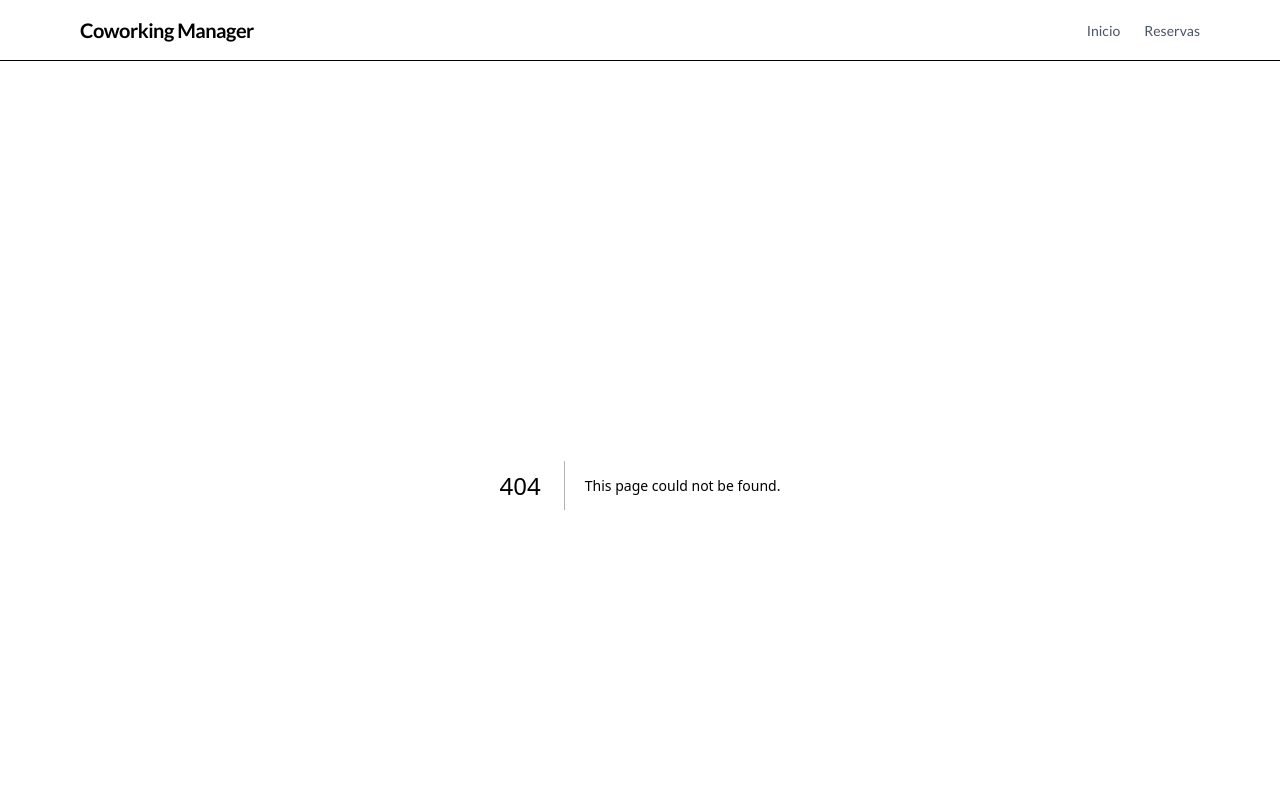
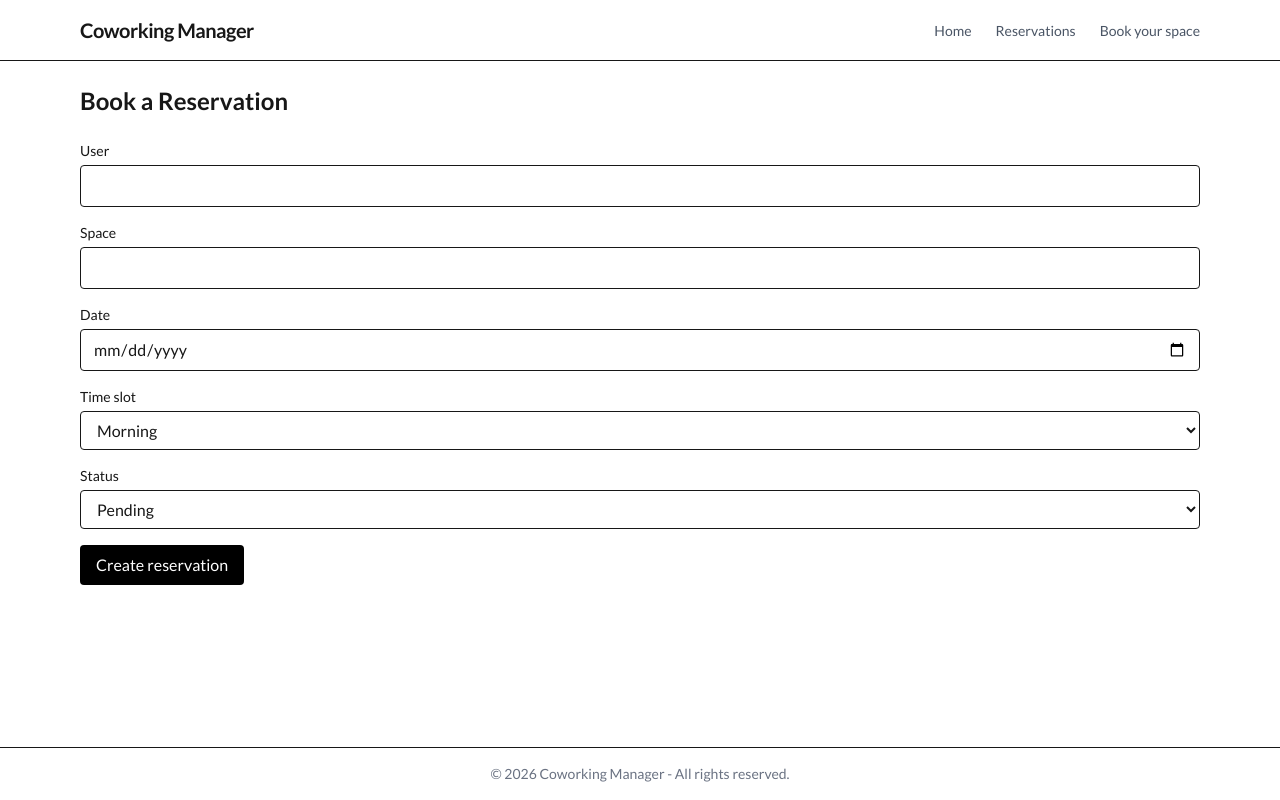
Before and after one commit to papercri/Coworking-Manager, a Next.js app: page /book in a window 1280 px wide. Before the commit this address had no page. Shown: the top 800 px of the page. Built offline with nearby package versions, Linux system fonts and the light colour scheme.

Commit message:
modify reservation modal

```diff
--- /dev/null
+++ b/app/book/page.tsx
@@ -0,0 +1,16 @@
+"use client";
+
+import { Reservation, ReservationStatus } from "@/types/reservation";
+import NewReservationClient from "@/components/NewReservationClient";
+
+export default function BookPage() {
+  return (
+    <section>
+      <h2 className="text-2xl font-bold mb-6">
+        Book a Reservation
+      </h2>
+
+      <NewReservationClient />
+    </section>
+  );
+}
--- a/app/reservations/page.tsx
+++ b/app/reservations/page.tsx
@@ -1,5 +1,5 @@
-import ReservationCard from "@/components/ReservationCard";
 import { getReservations } from "@/lib/getReservations";
+import ReservationsClient from "@/components/ReservationsClient";
 
 export default async function ReservationsPage() {
   const reservations = await getReservations();
@@ -10,20 +10,7 @@ export default async function ReservationsPage() {
         Reservations
       </h2>
 
-      {reservations.length === 0 ? (
-        <p className="text-gray-600">
-          No reservations found
-        </p>
-      ) : (
-        <div className="space-y-4">
-          {reservations.map((reservation) => (
-            <ReservationCard
-              key={reservation.id}
-              reservation={reservation}
-            />
-          ))}
-        </div>
-      )}
+      <ReservationsClient reservations={reservations} />
     </section>
   );
 }
--- /dev/null
+++ b/components/NewReservationClient.tsx
@@ -0,0 +1,20 @@
+"use client";
+
+import { useRouter } from "next/navigation";
+import ReservationForm from "./ReservationForm";
+import { Reservation } from "@/types/reservation";
+interface Props {
+  reservation?: Reservation;
+}
+export default function NewReservationClient({ reservation }: Props) {
+  const router = useRouter();
+
+  return (
+    <ReservationForm
+    initialData={reservation}
+      onSuccess={() => {
+        router.refresh();
+      }}
+    />
+  );
+}
--- /dev/null
+++ b/components/ReservationForm.tsx
@@ -0,0 +1,120 @@
+"use client";
+
+import { useState } from "react";
+import { Reservation, ReservationStatus } from "@/types/reservation";
+
+interface Props {
+  initialData?: Reservation;
+  onSuccess: () => void;
+}
+
+export default function ReservationForm({ initialData, onSuccess }: Props) {
+  const [userName, setUserName] = useState(initialData?.userName ?? "");
+  const [spaceName, setSpaceName] = useState(initialData?.spaceName ?? "");
+  const [date, setDate] = useState(initialData?.date ?? "");
+  const [timeSlot, setTimeSlot] = useState<Reservation["timeSlot"]>(
+    initialData?.timeSlot ?? "morning"
+  );
+  const [status, setStatus] = useState<ReservationStatus>(
+    initialData?.status ?? "pending"
+  );
+
+  async function handleSubmit(e: React.FormEvent) {
+    e.preventDefault();
+
+    const reservationData = {
+      userName,
+      spaceName,
+      date,
+      timeSlot,
+      status,
+    };
+
+    await fetch(
+      initialData
+        ? `http://localhost:4000/reservations/${initialData.id}`
+        : "http://localhost:4000/reservations",
+      {
+        method: initialData ? "PUT" : "POST",
+        headers: {
+          "Content-Type": "application/json",
+        },
+        body: JSON.stringify(reservationData),
+      }
+    );
+
+    onSuccess();
+  }
+
+  return (
+    <form onSubmit={handleSubmit} className="space-y-4">
+      <div>
+        <label className="block text-sm font-medium">User</label>
+        <input
+          className="mt-1 w-full border rounded px-3 py-2"
+          value={userName}
+          onChange={(e) => setUserName(e.target.value)}
+          required
+        />
+      </div>
+
+      <div>
+        <label className="block text-sm font-medium">Space</label>
+        <input
+          className="mt-1 w-full border rounded px-3 py-2"
+          value={spaceName}
+          onChange={(e) => setSpaceName(e.target.value)}
+          required
+        />
+      </div>
+
+      <div>
+        <label className="block text-sm font-medium">Date</label>
+        <input
+          type="date"
+          className="mt-1 w-full border rounded px-3 py-2"
+          value={date}
+          onChange={(e) => setDate(e.target.value)}
+          required
+        />
+      </div>
+
+      <div>
+        <label className="block text-sm font-medium">Time slot</label>
+        <select
+          className="mt-1 w-full border rounded px-3 py-2"
+          value={timeSlot}
+          onChange={(e) =>
+            setTimeSlot(e.target.value as Reservation["timeSlot"])
+          }
+        >
+          <option value="morning">Morning</option>
+          <option value="afternoon">Afternoon</option>
+          <option value="full-day">Full day</option>
+        </select>
+      </div>
+
+      <div>
+        <label className="block text-sm font-medium">Status</label>
+        <select
+          className="mt-1 w-full border rounded px-3 py-2"
+          value={status}
+          onChange={(e) =>
+            setStatus(e.target.value as ReservationStatus)
+          }
+        >
+          <option value="pending">Pending</option>
+          <option value="confirmed">Confirmed</option>
+          <option value="cancelled">Cancelled</option>
+        </select>
+      </div>
+
+      <button
+        type="submit"
+        className="bg-black text-white px-4 py-2 rounded cursor-pointer"
+      >
+        {initialData ? "Update reservation" : "Create reservation"}
+      </button>
+    </form>
+  );
+}
--- /dev/null
+++ b/components/ReservationsClient.tsx
@@ -0,0 +1,61 @@
+"use client";
+
+import { useState } from "react";
+import { Reservation } from "@/types/reservation";
+import ReservationCard from "./ReservationCard";
+import ReservationForm from "./ReservationForm";
+
+interface Props {
+  reservations: Reservation[];
+}
+
+export default function ReservationsClient({ reservations }: Props) {
+  const [selectedReservation, setSelectedReservation] =
+    useState<Reservation | null>(null);
+
+  function closeModal() {
+    setSelectedReservation(null);
+  }
+
+  return (
+    <>
+      <div className="space-y-4">
+        {reservations.map((reservation) => (
+          <button
+            key={reservation.id}
+            onClick={() => setSelectedReservation(reservation)}
+            className="w-full text-left"
+          >
+            <ReservationCard reservation={reservation} />
+          </button>
+        ))}
+      </div>
+
+      {selectedReservation && (
+        <div
+          role="dialog"
+          aria-modal="true"
+          className="fixed inset-0 bg-black/40 flex items-center justify-center"
+        >
+          <div className="bg-white p-6 rounded-lg w-full max-w-md">
+            <h3 className="text-lg font-bold mb-4">
+              Edit reservation
+            </h3>
+
+            <ReservationForm
+              initialData={selectedReservation}
+              onSuccess={closeModal}
+            />
+
+            <button
+              onClick={closeModal}
+              className="mt-4 text-sm underline"
+            >
+              Close
+            </button>
+          </div>
+        </div>
+      )}
+    </>
+  );
+}
--- a/components/layout/Footer.tsx
+++ b/components/layout/Footer.tsx
@@ -2,7 +2,7 @@ export default function Footer() {
   return (
     <footer className="bg-white border-t py-4">
       <div className="max-w-6xl mx-auto px-4 text-center text-sm text-gray-500">
-        © {new Date().getFullYear()} Coworking Manager - Todos los derechos reservados.
+        © {new Date().getFullYear()} Coworking Manager - All rights reserved.
       </div>
     </footer>
   );
--- a/components/layout/Nav.tsx
+++ b/components/layout/Nav.tsx
@@ -9,7 +9,7 @@ function Nav() {
             href="/"
             className="text-sm font-medium text-gray-600 hover:text-gray-900 transition-colors"
             >
-            Inicio
+            Home
             </Link>
         </li>
         <li>
@@ -17,7 +17,15 @@ function Nav() {
             href="/reservations"
             className="text-sm font-medium text-gray-600 hover:text-gray-900 transition-colors"
             >
-            Reservas
+            Reservations
+            </Link>
+        </li>
+        <li>
+            <Link
+            href="/book"
+            className="text-sm font-medium text-gray-600 hover:text-gray-900 transition-colors"
+            >
+            Book your space
             </Link>
         </li>
 
--- a/lib/db.json
+++ b/lib/db.json
@@ -1,7 +1,7 @@
 {
   "reservations": [
     {
-      "id": 1,
+      "id": "1",
       "userName": "Laura Gómez",
       "spaceName": "Sala Norte",
       "date": "2026-01-10",
@@ -9,7 +9,7 @@
       "status": "confirmed"
     },
     {
-      "id": 2,
+      "id": "2",
       "userName": "Carlos Pérez",
       "spaceName": "Mesa 4",
       "date": "2026-01-11",
@@ -17,12 +17,52 @@
       "status": "pending"
     },
     {
-      "id": 3,
+      "id": "3",
       "userName": "Ana Ruiz",
       "spaceName": "Sala Sur",
       "date": "2026-01-12",
       "timeSlot": "afternoon",
       "status": "cancelled"
+    },
+    {
+      "id": "70d9",
+      "userName": "ff",
+      "spaceName": "ff",
+      "date": "2026-01-09",
+      "timeSlot": "afternoon",
+      "status": "confirmed"
+    },
+    {
+      "id": "90f5",
+      "userName": "ff",
+      "spaceName": "ff",
+      "date": "2026-01-09",
+      "timeSlot": "afternoon",
+      "status": "confirmed"
+    },
+    {
+      "id": "1c93",
+      "userName": "Cristians S",
+      "spaceName": "ora",
+      "date": "2026-01-20",
+      "timeSlot": "full-day",
+      "status": "pending"
+    },
+    {
+      "id": "6d40",
+      "userName": "Cristians S",
+      "spaceName": "ora",
+      "date": "2026-01-20",
+      "timeSlot": "full-day",
+      "status": "pending"
+    },
+    {
+      "id": "416f",
+      "userName": "nnn",
+      "spaceName": "nnn",
+      "date": "2026-01-03",
+      "timeSlot": "morning",
+      "status": "pending"
     }
   ]
 }
```
